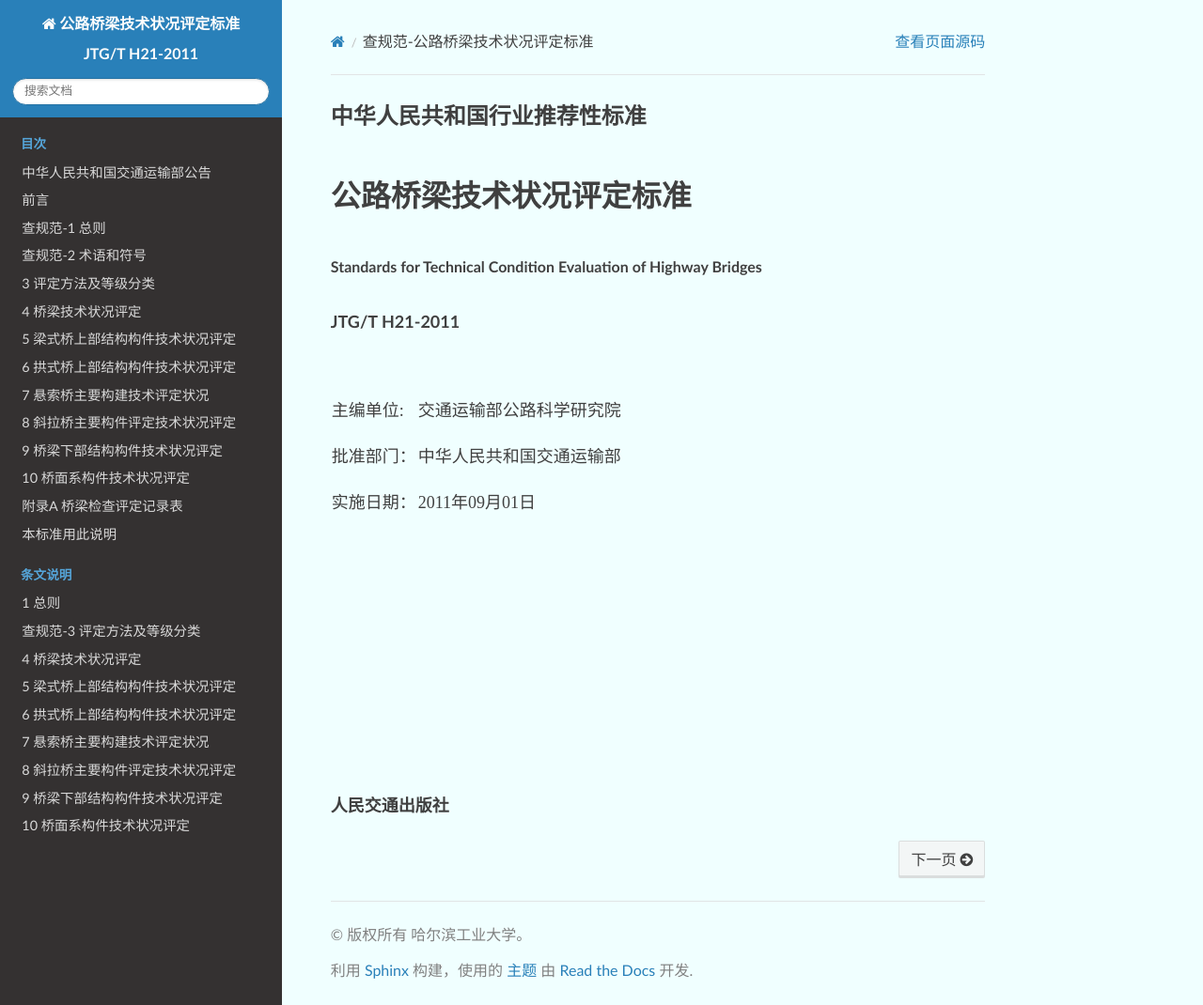
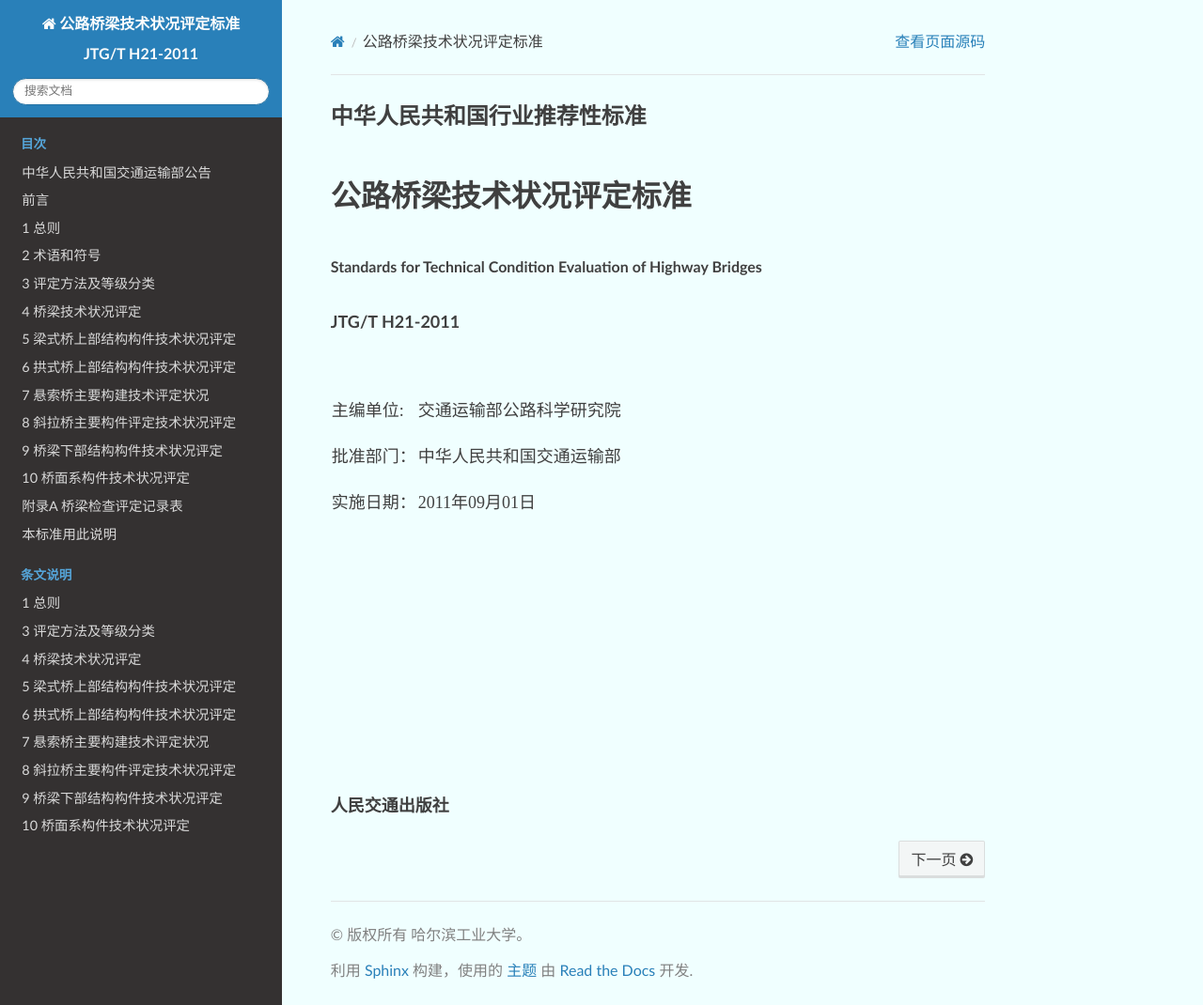
Before and after one commit to longyu8101/JTG-H21, a Sphinx documentation site: the page built from source/index.rst, in a window 1280 px wide and 1070 px high. Shown: the whole window at 94% size. Built offline with Sphinx 7.4.7 and the Read the Docs theme 2.0.0, drawn with Linux system fonts in a browser that asks for light colours.

Commit message:
update02212

```diff
--- a/source/01.rst
+++ b/source/01.rst
@@ -1,4 +1,4 @@
-查规范-1 总则
+1 总则
 ==================================
 
 .. raw:: html
--- a/source/02.rst
+++ b/source/02.rst
@@ -1,4 +1,4 @@
-查规范-2 术语和符号
+2 术语和符号
 =================
 
 .. raw:: html
--- a/source/index.rst
+++ b/source/index.rst
@@ -10,7 +10,7 @@
  <p></p>
 
 
-查规范-公路桥梁技术状况评定标准
+公路桥梁技术状况评定标准
 =========================================
 .. raw:: html
 
--- a/source/twsm/t03.rst
+++ b/source/twsm/t03.rst
@@ -1,4 +1,4 @@
-查规范-3 评定方法及等级分类
+3 评定方法及等级分类
 =============================
 
 .. raw:: html
```
